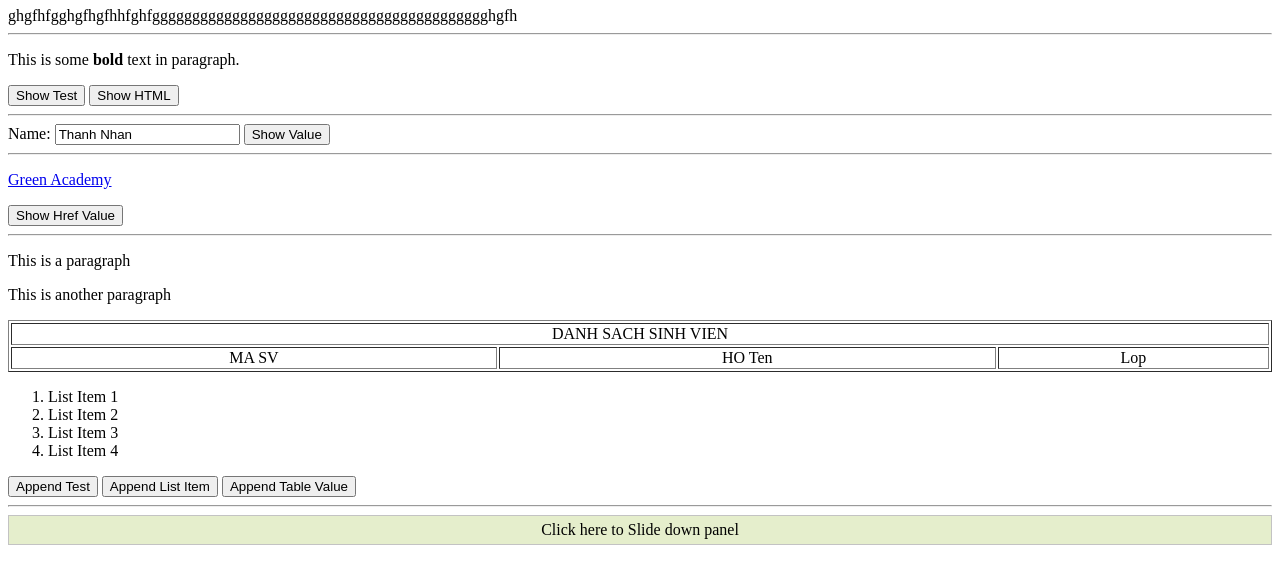
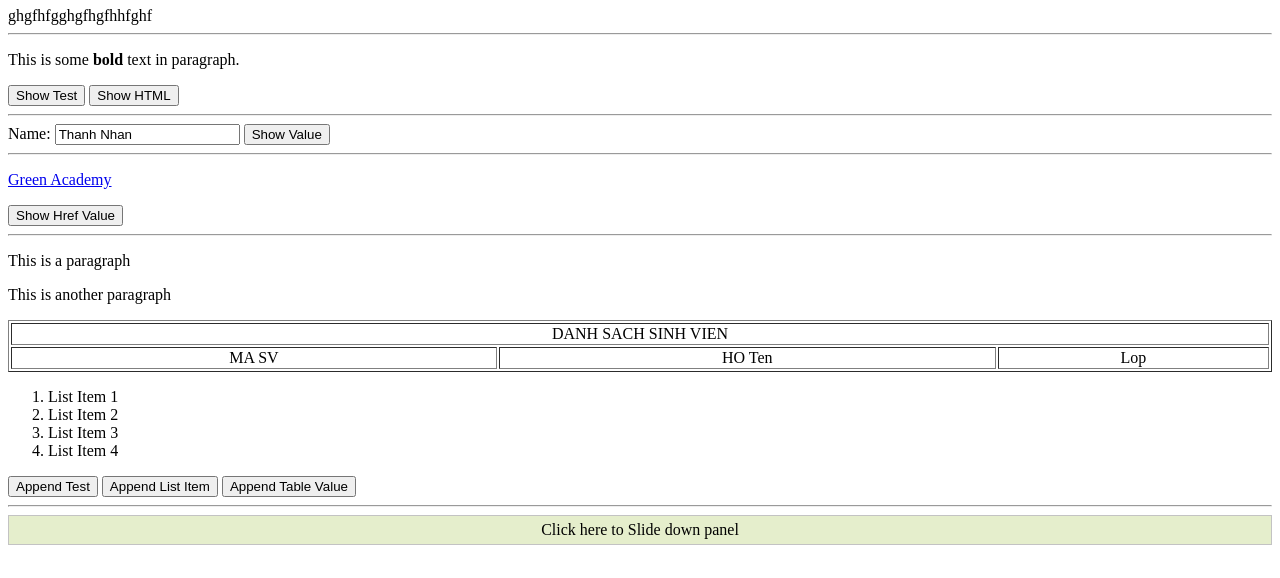
Before and after one commit to thanhnhan1997/demo, a plain HTML site: page WEB_Project/web1/index4.html in a window 1280 px wide. Shown: the part 222-800 px from the top of the page. Drawn offline with Linux system fonts and the light colour scheme.

Commit message:
Update index4.html

```diff
--- a/WEB_Project/web1/index4.html
+++ b/WEB_Project/web1/index4.html
@@ -34,7 +34,7 @@
     <hr>
     <button id="change">Click</button>
     <h1>JQuery</h1>
-    <div>ghgfhfgghgfhgfhhfghfgggggggggggggggggggggggggggggggggggggggggghgfh
+    <div>ghgfhfgghgfhgfhhfghf
     </div>
     <hr>
     <p id ="test">This is some <b>bold</b> text in paragraph.</p>
```
